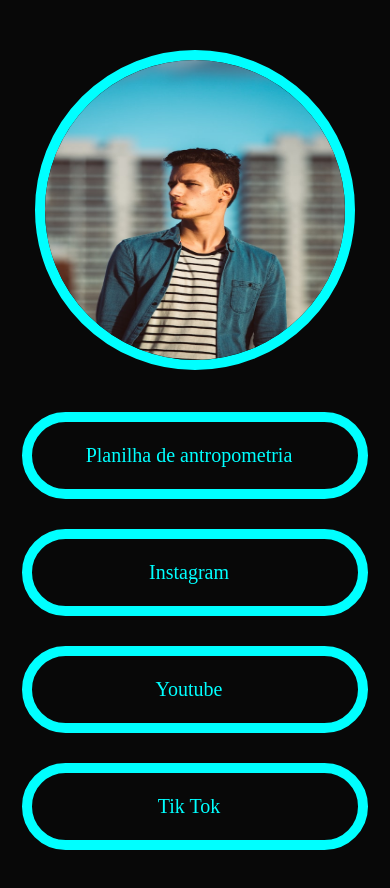
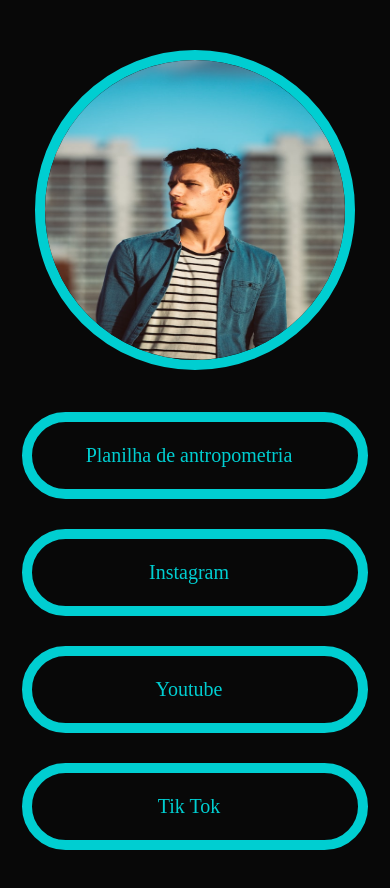
Before and after one commit to VHAlvesS/MylinksPerso, a plain HTML site: page index.html in a window 390 px wide. Drawn offline with Linux system fonts and the light colour scheme.

Commit message:
correcoes e observacoes

```diff
--- a/index.html
+++ b/index.html
@@ -13,14 +13,13 @@
     <main>
 
         <div class="container">
-
-            <div class="content">
+            <div class="content"> <!-- Containter para aplicar flex-->
                 <div class="wrapper">
                     <img src="./assets/mohammad-faruque-TwuPHbcQ57w-unsplash (1).jpg"
                     alt="">
                 </div>
+                <!-- Botoes -->
                 <div class="links">
-
                     <span class="btn">Planilha de antropometria</span>
                     <span class="btn">Instagram</span>
                     <span class="btn">Youtube</span>
--- a/style.css
+++ b/style.css
@@ -1,5 +1,5 @@
 :root {
-    --teste-: red;
+    --cor-primaria: #00CED1;
 }
 
 * {
@@ -14,10 +14,11 @@
 body {
     background-color: #080808;
 }
+/* --------------------------------------- */
 
 main {
-    padding-top: 5rem;
-    padding-bottom: 5rem;
+    padding-top: 5rem; /* Espaçamento */
+    padding-bottom: 5rem; /* Espaçamento */
 }
 
 .content {
@@ -25,7 +26,6 @@
 
     justify-content: center;
     align-items: center;
-    flex-wrap: wrap;
     flex-direction: column;
     gap: 2rem;
 
@@ -37,7 +37,7 @@
 
     border-radius: 50%;
 
-    border: 1rem cyan solid;
+    border: 1rem var(--cor-primaria) solid;
 }
 
 
@@ -51,23 +51,24 @@
 
 .btn {
     font-size: 2.5rem;
+    min-width: 24rem;
 
     padding-top: 2.2rem;
     padding-bottom: 2.2rem;
     padding-right: 6.6rem;
     padding-left: 5.4rem;
-    color: cyan;
+    color: var(--cor-primaria);
 
-    border: 1rem cyan solid;
+    border: 1rem var(--cor-primaria) solid;
     border-radius: 5rem;
 
     text-align: center;
 }
 
 .btn:hover {
-    background-color: cyan;
+    background-color: var(--cor-primaria);
     color: black;
-    border-color: rgba(1, 1, 1, 0.2);
+    border-color: rgba(1, 1, 1, 0.3);
 }
 
 
@@ -76,6 +77,7 @@
 @media screen and (max-width: 700px) {
     .btn {
         font-size: 2rem;
+        min-width: 15rem;
     }
 
     .content img {
```
